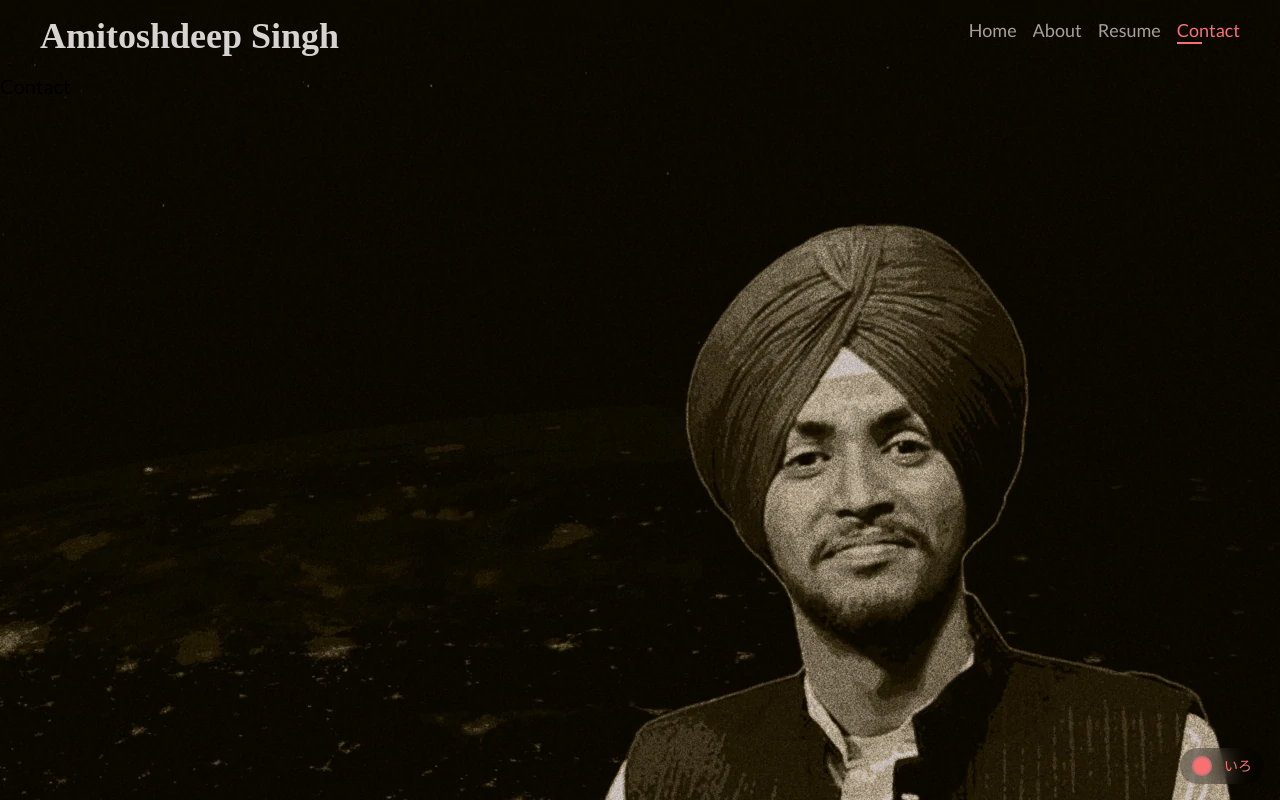
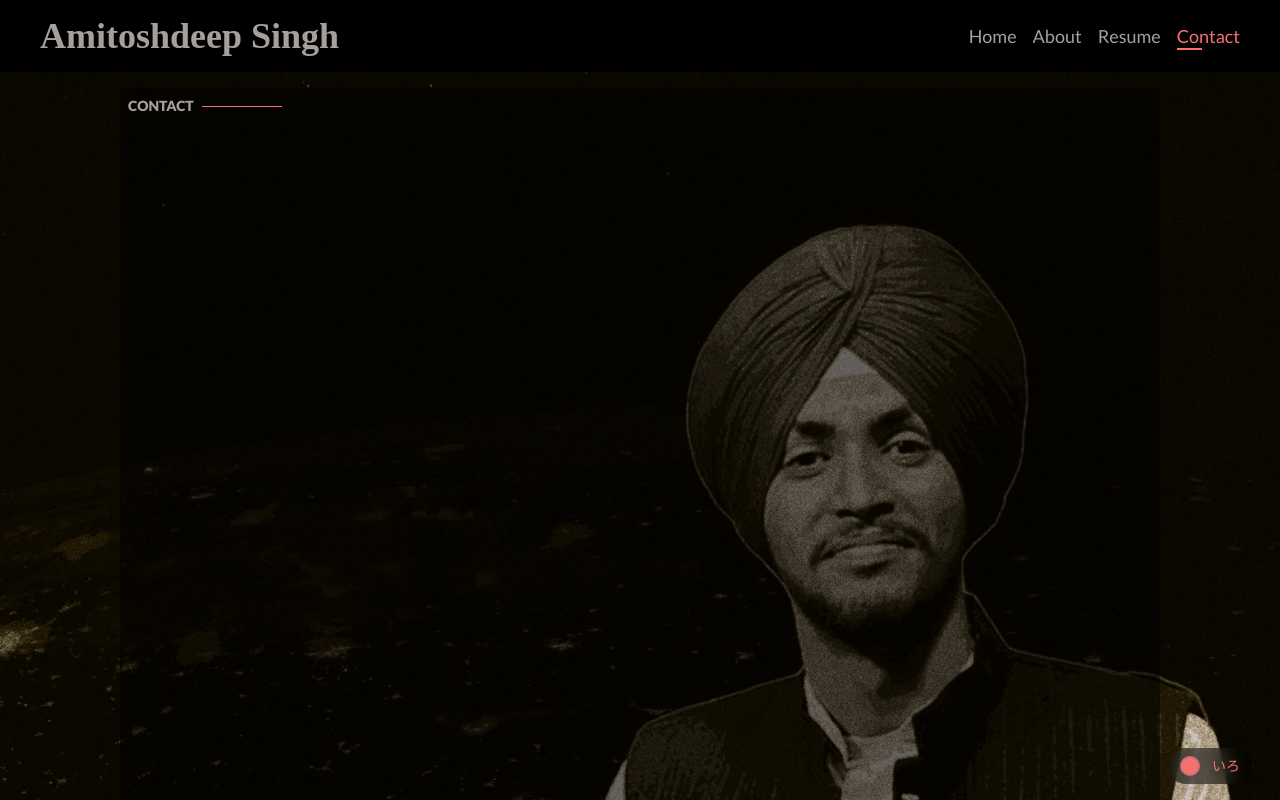
Before and after one commit to Amitoshdeep/Dev-folio, a React (Vite) app: page /Contact in a window 1280 px wide. Built offline with nearby package versions, Linux system fonts and the light colour scheme; a web font is replaced by a local one.

Commit message:
befor putting react Bitz Card

```diff
--- a/package.json
+++ b/package.json
@@ -11,6 +11,7 @@
   },
   "dependencies": {
     "@tailwindcss/vite": "^4.1.12",
+    "framer-motion": "^12.23.24",
     "gsap": "^3.13.0",
     "react": "^19.1.1",
     "react-dom": "^19.1.1",
--- a/src/App.jsx
+++ b/src/App.jsx
@@ -10,6 +10,7 @@ import Contact from './pages/Contact'
 // Importing components
 import ClickSpark from './reactBitz/ClickSpark'
 import Navbar from './components/Navbar'
+import ScrollToTop from './components/ScrollToTop'
 
 // For Color Toggle
 const colors = ['#f87171', '#fb923c', '#f472b6', '#34d399', '#60a5fa']
@@ -43,9 +44,9 @@ function App() {
         sparkCount={8}
         duration={400}
       >
-        {/* Your content here */}
 
         <Navbar/>
+        <ScrollToTop />
 
         <Routes>
 
@@ -59,14 +60,14 @@ function App() {
 
 
         <div className='
-        absolute bottom-4 right-4
-        flex gap-3 cursor-pointer
-        justify-center items-center
-        bg-black/30 backdrop-blur-md
-        px-3 py-2 rounded-4xl
-        '
+          fixed bottom-4 right-7
+          flex gap-3 cursor-pointer
+          justify-center items-center
+          bg-black/50 backdrop-blur-md
+          px-3 py-2 rounded-4xl
+          '
 
-        onClick={nextColor}
+          onClick={nextColor}
         >
           {/* Circle For Color */}
           <div className='w-5 aspect-square rounded-full border-2 border-gray-500/30 accent-bg'>
--- /dev/null
+++ b/src/components/Heading.jsx
@@ -0,0 +1,12 @@
+import React from 'react'
+
+function Heading({title}) {
+  return (
+    <div className='flex text-stone-400 text-sm font-extrabold items-center relative w-max p-2'>
+      <h2>{title}</h2>
+      <div className='h-[1px] w-20 flex items-center accent-bg absolute left-full top-1/2'></div>
+    </div>
+  )
+}
+
+export default Heading
--- a/src/components/Navbar.jsx
+++ b/src/components/Navbar.jsx
@@ -1,5 +1,6 @@
-import React ,{useState, useEffect } from 'react'
-import { NavLink , useLocation } from 'react-router-dom'
+import React, { useState, useEffect } from 'react';
+import { NavLink, useLocation } from 'react-router-dom';
+import { motion, AnimatePresence } from "framer-motion";
 
 // Importing Icons
 import { FaGithub, FaLinkedin, FaYoutube } from "react-icons/fa";
@@ -9,46 +10,40 @@ import { RiInstagramFill } from "react-icons/ri";
 import TextType from '../reactBitz/TextType';
 
 const myLinks = [
-  {icon: <FaGithub/>, url: "https://github.com/Amitoshdeep"},
-  {icon: <FaLinkedin/>, url: "https://www.linkedin.com/in/amitoshdeep/"},
-  {icon: <RiInstagramFill/>, url: "https://www.instagram.com/lowkeylazyy/"},
-  {icon: <FaYoutube/>, url: "https://www.youtube.com/@Luv2Lag"},
-]
+  { icon: <FaGithub />, url: "https://github.com/Amitoshdeep" },
+  { icon: <FaLinkedin />, url: "https://www.linkedin.com/in/amitoshdeep/" },
+  { icon: <RiInstagramFill />, url: "https://www.instagram.com/lowkeylazyy/" },
+  { icon: <FaYoutube />, url: "https://www.youtube.com/@Luv2Lag" },
+];
 
 function Navbar() {
-
   const loc = useLocation();
   const [navActive, setNavAct] = useState(true);
 
   useEffect(() => {
-    // console.log("Location changed:", loc.pathname);
-    if(loc.pathname === '/'){
-      setNavAct(true)
-    }
-    else{
-      setNavAct(false)
-    }
+    setNavAct(loc.pathname === '/');
   }, [loc.pathname]);
 
   return (
-    <div className={`p-4 duration-300 text-stone-400
-      flex
-    ${navActive ? "pl-20 flex-col gap-5 justify-center h-full" : "justify-between p-4 px-10"}`} >
-
+    <AnimatePresence mode="wait">
+      <motion.div
+        key={navActive ? "active" : "inactive"} // This triggers animation when navActive changes
+        className={`p-4 duration-600 text-stone-400 flex
+        ${navActive ? "pl-20 flex-col gap-5 justify-center h-full" : "justify-between items-center p-4 px-10 sticky top-0 backdrop-blur-3xl bg-black z-10"}`}
+        initial={{ opacity: 0, y: 50 }}
+        animate={{ opacity: 1, y: 0 }}
+        exit={{ opacity: 0, y: 50 }}
+        transition={{ duration: 0.5 }}
+      >
         {/* Just intro Lol */}
-      <p className={`text-3xl ${navActive ? "block" : "hidden"}`} >
+        <p className={`text-3xl ${navActive ? "block" : "hidden"}`}>
           Hey, there! 👋
         </p>
 
         {/* Name */}
         <p className={`flex gap-3 text-4xl font-playFair`}>
-
-        <span className={`${navActive? "block ": "hidden" }`}>  I'm </span>
-
-        <span className='text-stone-300'>
-          <strong> Amitoshdeep Singh </strong>
-        </span>
-
+          <span className={`${navActive ? "block" : "hidden"}`}>I'm </span>
+          <span className='text-stone-400'><strong>Amitoshdeep Singh</strong></span>
         </p>
 
         {/* TextType */}
@@ -71,77 +66,45 @@ function Navbar() {
               cursorCharacter="|"
               textColors={`default Lol`}
             />
-          {/* Bottom Line */}
             <div className='absolute bottom-0 right-5 h-[1px] w-full accent-bg'></div>
-
           </div>
         </div>
 
         {/* Navigation */}
         <ul className='flex gap-4 text-lg h-7'>
-        <NavLink
-          to="/"
-          className={({ isActive }) =>
-            `navbar ${isActive ? "active" : ""}`
-          }
-        >
+          <NavLink to="/" className={({ isActive }) => `navbar ${isActive ? "active" : ""}`}>
             Home
             <div className='underNav'></div>
           </NavLink>
-
-        <NavLink
-          to="/About"
-          className={({ isActive }) =>
-            `navbar ${isActive ? "active" : ""}`
-          }
-        >
+          <NavLink to="/About" className={({ isActive }) => `navbar ${isActive ? "active" : ""}`}>
             About
             <div className='underNav'></div>
           </NavLink>
-
-        <NavLink
-          to="/Resume"
-          className={({ isActive }) =>
-            `navbar ${isActive ? "active" : ""}`
-          }
-        >
+          <NavLink to="/Resume" className={({ isActive }) => `navbar ${isActive ? "active" : ""}`}>
             Resume
             <div className='underNav'></div>
           </NavLink>
-
-        <NavLink
-          to="/Contact"
-          className={({ isActive }) =>
-            `navbar ${isActive ? "active" : ""}`
-          }
-        >
+          <NavLink to="/Contact" className={({ isActive }) => `navbar ${isActive ? "active" : ""}`}>
             Contact
             <div className='underNav'></div>
           </NavLink>
         </ul>
 
-      {/* here CUM's my Links ;) */}
-      <div className={`gap-3.5 cursor-pointer p-1
-        ${navActive ? "flex" : "hidden"}
-      `}>
-
-        {myLinks.map( (link, index) =>(
-
+        {/* Social Links */}
+        <div className={`gap-3.5 cursor-pointer p-1 ${navActive ? "flex" : "hidden"}`}>
+          {myLinks.map((link, index) => (
             <div
-          className='p-2 accent duration-300 hover:scale-[1.2] bg-stone-900 rounded-full '
+              className='p-2 accent duration-300 hover:scale-[1.2] bg-stone-900 rounded-full'
               key={index}
-          onClick={()=>window.open(link.url)}>
-
+              onClick={() => window.open(link.url)}
+            >
               {link.icon}
             </div>
-
-        ) )}
-
+          ))}
         </div>
-
-
-    </div>
-  )
+      </motion.div>
+    </AnimatePresence>
+  );
 }
 
-export default Navbar
+export default Navbar;
--- /dev/null
+++ b/src/components/ScrollToTop.jsx
@@ -0,0 +1,14 @@
+// ScrollToTop.jsx
+import { useEffect } from "react";
+import { useLocation } from "react-router-dom";
+
+export default function ScrollToTop() {
+  const { pathname } = useLocation();
+
+  useEffect(() => {
+    // Ensure scroll happens after a tiny delay to allow page to render
+    window.scrollTo(0, 0);
+  }, [pathname]);
+
+  return null;
+}
--- a/src/pages/About.jsx
+++ b/src/pages/About.jsx
@@ -1,9 +1,29 @@
-import React from 'react'
+import React from 'react';
+import { motion } from 'framer-motion';
+
+// Importing Components
+import Heading from '../components/Heading';
 
 function About() {
   return (
-    <div>About</div>
-  )
+    <motion.div
+      className='h-full w-full flex justify-center items-center p-4'
+      initial={{ opacity: 0, y: 100 }}   // Start slightly below
+      animate={{ opacity: 1, y: 0 }}    // Animate to original position
+      exit={{ opacity: 0, y: 50 }}      // Fade out while moving down
+      transition={{ duration: 1.8 }}
+    >
+      <div className='h-full bg-black/50 w-5/6 flex flex-col p-4'>
+        {/* Your content here */}
+
+        <div className=''>
+          <Heading title="ABOUT"/>
+        </div>
+
+
+      </div>
+    </motion.div>
+  );
 }
 
-export default About
+export default About;
--- a/src/pages/Contact.jsx
+++ b/src/pages/Contact.jsx
@@ -1,8 +1,26 @@
-import React from 'react'
+import React from 'react';
+import {motion} from 'framer-motion';
 
+// Importing Components
+import Heading from '../components/Heading';
 function Contact() {
   return (
-    <div>Contact</div>
+    <motion.div
+      className='h-full w-full flex justify-center items-center p-4'
+      initial={{ opacity: 0, y: 100 }}   // Start slightly below
+      animate={{ opacity: 1, y: 0 }}    // Animate to original position
+      exit={{ opacity: 0, y: 50 }}      // Fade out while moving down
+      transition={{ duration: 1.8 }}
+    >
+      <div className='h-full bg-black/50 w-5/6'>
+        {/* Your content here */}
+
+        <div className=''>
+          <Heading title="CONTACT"/>
+        </div>
+
+      </div>
+    </motion.div>
   )
 }
 
--- a/src/pages/Resume.jsx
+++ b/src/pages/Resume.jsx
@@ -1,8 +1,29 @@
-import React from 'react'
+import React from 'react';
+import {motion} from 'framer-motion';
+
+// Importing Components
+import Heading from '../components/Heading';
 
 function Resume() {
   return (
-    <div>Resume</div>
+    <motion.div
+      className='h-full w-full flex justify-center items-center p-4'
+      initial={{ opacity: 0, y: 100 }}   // Start slightly below
+      animate={{ opacity: 1, y: 0 }}    // Animate to original position
+      exit={{ opacity: 0, y: 50 }}      // Fade out while moving down
+      transition={{ duration: 1.8 }}
+    >
+      <div className='h-full bg-black/50 w-5/6'>
+        {/* Your content here */}
+
+        <div className=''>
+          <Heading title="RESUME"/>
+        </div>
+
+
+
+      </div>
+    </motion.div>
   )
 }
 
```
Also changed, not shown: src/ProfileCard.css (added), 1 other file (tests, documents, lock files or other folders). Lines whose indentation alone changed are shown as unchanged.
